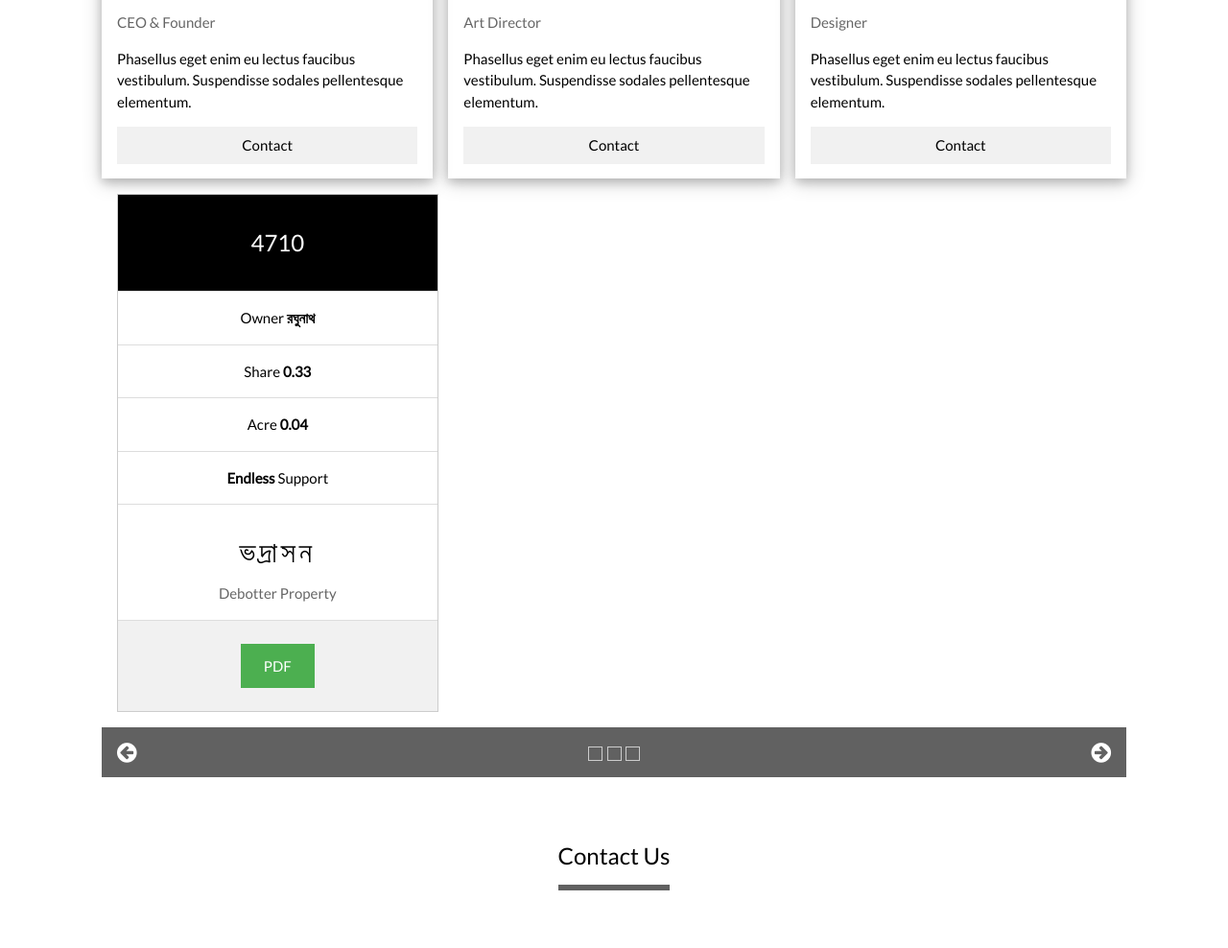
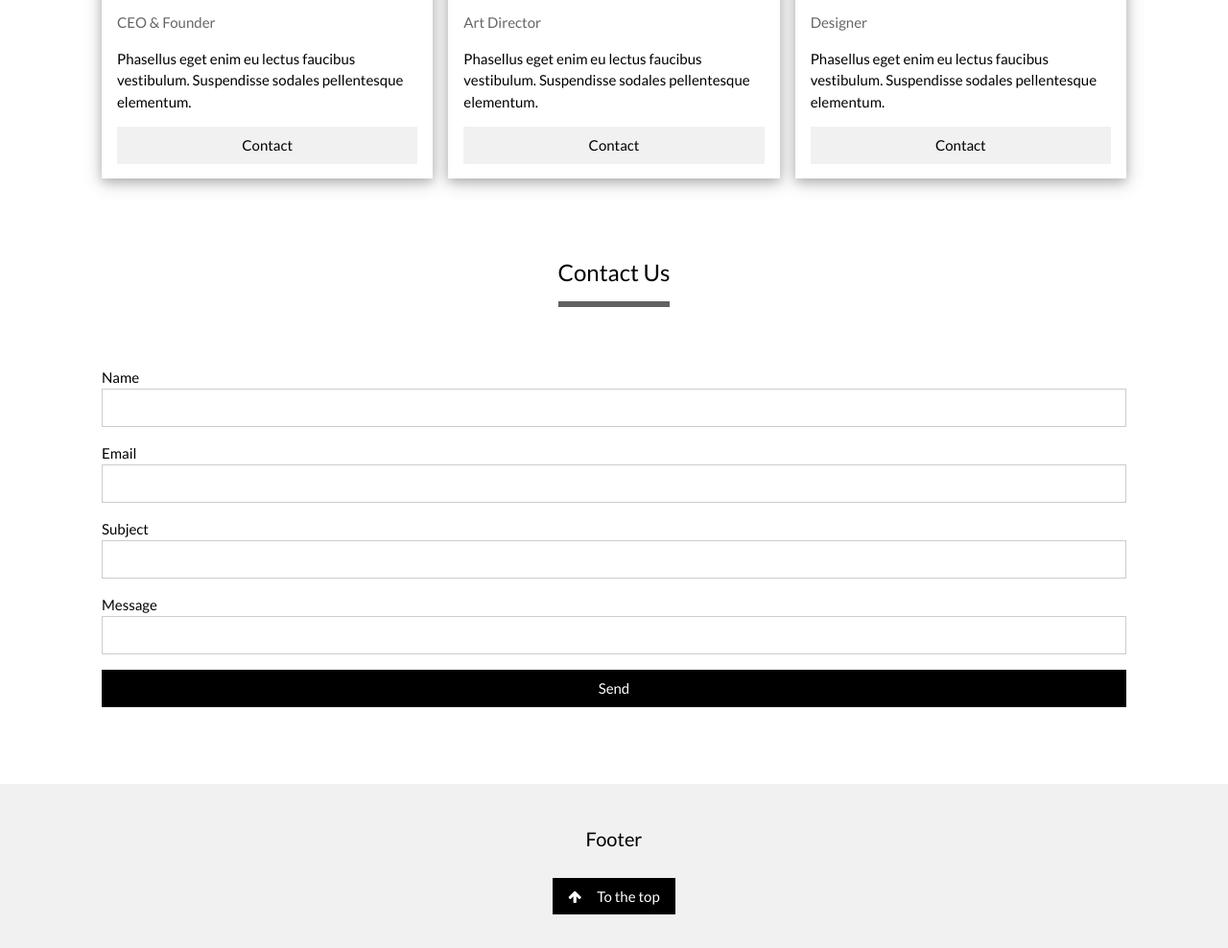
Before and after one commit to DeveloperAritro/sudhir, a plain HTML site: page index.html in a window 1280 px wide. Shown: the part 1647-2635 px from the top of the page at 96% size. Drawn offline with nearby package versions, Linux system fonts and the light colour scheme.

Commit message:
Update index.html

```diff
--- a/index.html
+++ b/index.html
@@ -214,54 +214,6 @@ html,body,h1,h2,h3,h4 {font-family:"Lato", sans-serif}
     </div>
   </div>
 
-  <!-- Slideshow -->
-  <div class="w3-container">
-    <div class="w3-display-container DemoSlides">
-      <div class="w3-row-padding" id="plans-i">
-      <div class="w3-third w3-margin-bottom">
-      <ul class="w3-ul w3-border w3-center w3-hover-shadow">
-        <li class="w3-black w3-xlarge w3-padding-32">4710</li>
-        <li class="w3-padding-16">Owner<b> রঘুনাথ </b></li>
-        <li class="w3-padding-16">Share<b> 0.33 </b></li>
-        <li class="w3-padding-16">Acre<b> 0.04 </b></li>
-        <li class="w3-padding-16"><b>Endless</b> Support</li>
-        <li class="w3-padding-16">
-          <h2 class="w3-wide"> ভদ্রাসন </h2>
-          <span class="w3-opacity">Debotter Property</span>
-        </li>
-        <li class="w3-light-grey w3-padding-24">
-          <button class="w3-button w3-green w3-padding-large">PDF</button>
-        </li>
-      </ul>
-    </div>
-      </div>
-    </div>
-    <div class="w3-display-container mySlides">
-      <img src="/w3images/workbench.jpg" style="width:100%">
-      <div class="w3-display-middle w3-container w3-padding-32">
-        <span class="w3-white w3-padding-large w3-animate-bottom">Klorim tipsum</span>
-      </div>
-    </div>
-    <div class="w3-display-container mySlides">
-      <img src="/w3images/sound.jpg" style="width:100%">
-      <div class="w3-display-topright w3-container w3-padding-32">
-        <span class="w3-white w3-padding-large w3-animate-bottom">Blorum pipsum</span>
-      </div>
-    </div>
-
-    <!-- Slideshow next/previous buttons -->
-    <div class="w3-container w3-dark-grey w3-padding w3-xlarge">
-      <div class="w3-left" onclick="plusDivs(-1)"><i class="fa fa-arrow-circle-left w3-hover-text-teal"></i></div>
-      <div class="w3-right" onclick="plusDivs(1)"><i class="fa fa-arrow-circle-right w3-hover-text-teal"></i></div>
-
-      <div class="w3-center">
-        <span class="w3-tag demodots w3-border w3-transparent w3-hover-white" onclick="currentDiv(1)"></span>
-        <span class="w3-tag demodots w3-border w3-transparent w3-hover-white" onclick="currentDiv(2)"></span>
-        <span class="w3-tag demodots w3-border w3-transparent w3-hover-white" onclick="currentDiv(3)"></span>
-      </div>
-    </div>
-  </div>
-
   <!-- Contact -->
   <div class="w3-center w3-padding-64" id="contact">
     <span class="w3-xlarge w3-bottombar w3-border-dark-grey w3-padding-16">Contact Us</span>
```
